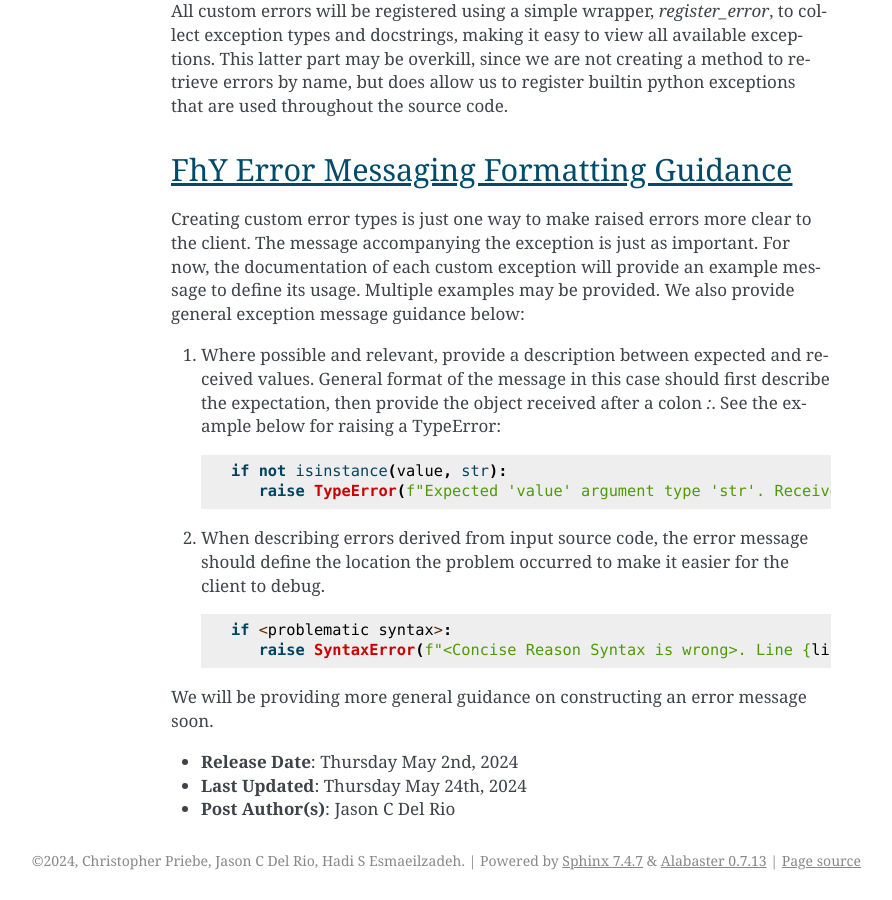
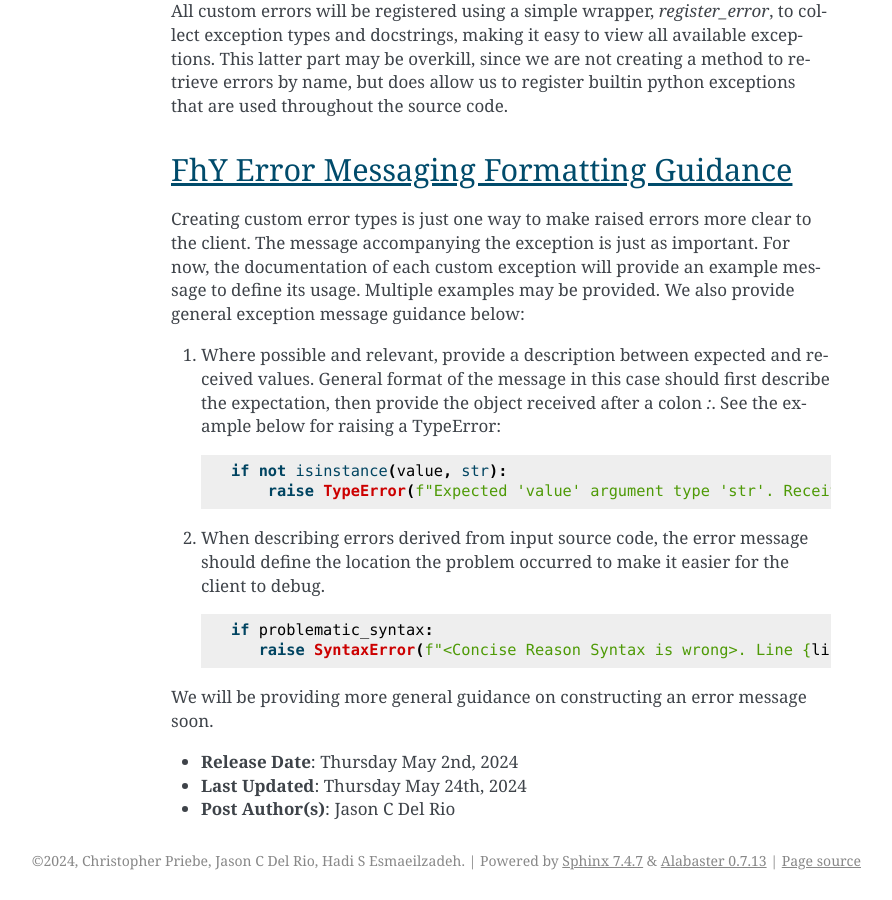
Before and after one commit to actlab-fhy/FhY, a Sphinx documentation site: the page built from docs/source/design_blog/post_2024-05-02.rst, in a window 1280 px wide and 900 px high, scrolled down 1905 px. Shown: the whole window, without its empty margins (249-1141 px from the left). Built offline with Sphinx 7.4.7, drawn with Linux system fonts in a browser that asks for light colours.

Commit message:
docs(design-blog): Additional formating corrections.

```diff
--- a/docs/source/design_blog/post_2024-05-02.rst
+++ b/docs/source/design_blog/post_2024-05-02.rst
@@ -1,15 +1,16 @@
-============================================
-Handling Custom FhY Exceptions: Error Policy
-============================================
+##############################################
+ Handling Custom FhY Exceptions: Error Policy
+##############################################
 
-.. contents:: :local:
+.. contents::
+   :local:
 
-Hi! Welcome to our sixth *FhY* design blog post.
-You may view our previous blog post :doc:`here <post_2024-04-25>`.
+Hi! Welcome to our sixth *FhY* design blog post. You may view our previous blog post
+:doc:`here <post_2024-04-25>`.
 
-
-*Preface*: Rationale for defining a Custom FhY Error Policy
-===========================================================
+*************************************************************
+ *Preface*: Rationale for defining a Custom FhY Error Policy
+*************************************************************
 
 Soon, we will have non-developers use our software. Standardizing error reporting is
 therefore important to facilitate easier debugging. Ultimately what we want is
@@ -22,9 +23,10 @@
 
 #. Define all custom exceptions in a single module.
 
-   #. This makes it really easy to observe what custom errors are available. If there
-      is any reasonable overlap in intended use, we can easily identify the issue and
+   #. This makes it really easy to observe what custom errors are available. If there is
+      any reasonable overlap in intended use, we can easily identify the issue and
       replace with an appropriate existing error.
+
    #. One minor downside of this approach is that we don't know exactly where each
       custom exception is being used (by looking at the error module alone). This may
       make it difficult to discern if errors are too specific in use.
@@ -33,23 +35,25 @@
 
    #. Custom errors are defined closer to where they are used throughout the FhY
       package. Inevitably, some custom errors need to be specific to submodules. This
-      may make it easier to review where such errors are being used, making it easier
-      to discern if an error is too limited in scope.
-   #. Creates a mapping to define all custom FhY exceptions. Furthermore, it also
-      allows us to register builtin Python exceptions (especially if not all are used).
+      may make it easier to review where such errors are being used, making it easier to
+      discern if an error is too limited in scope.
 
-What does TVM do?
-=================
+   #. Creates a mapping to define all custom FhY exceptions. Furthermore, it also allows
+      us to register builtin Python exceptions (especially if not all are used).
 
-For reference, TVM defines an
-`Exception Policy <https://tvm.apache.org/docs/contribute/error_handling.html>`_. By
-design, TVM uses a combination of both methods outlined above. All custom errors are
-defined within a single module,
-`error.py <https://github.com/apache/tvm/blob/v0.16.0/python/tvm/error.py>`_, and are
-registered using a wrapper. In part, the reason for also using a wrapper to register
-errors that are already defined within a single module, is because a majority of the
-the software is developed in C++. Since the python code is largely bindings, they
-register both custom and builtin python exceptions.
+*******************
+ What does TVM do?
+*******************
+
+For reference, TVM defines an `Exception Policy
+<https://tvm.apache.org/docs/contribute/error_handling.html>`_. By design, TVM uses a
+combination of both methods outlined above. All custom errors are defined within a
+single module, `error.py
+<https://github.com/apache/tvm/blob/v0.16.0/python/tvm/error.py>`_, and are registered
+using a wrapper. In part, the reason for also using a wrapper to register errors that
+are already defined within a single module, is because a majority of the the software is
+developed in C++. Since the python code is largely bindings, they register both custom
+and builtin python exceptions.
 
 When deciding what error to raise, they encourage developers to use current existing
 errors. Exceptions defined within the error module also provide example usage within the
@@ -66,24 +70,24 @@
    #. Update (or register) the new custom Exception type.
    #. Extrapolate the usage of the new exception to the existing code base.
 
-
-FhY Custom Error Policy: Decision made
-======================================
+****************************************
+ FhY Custom Error Policy: Decision made
+****************************************
 
 FhY will also employ this dual strategy. All custom errors will be centralized and
-defined within a single module (fhy/error.py). Docstrings of the errors must
-provide a succinct description of the intended use followed by an example message
-composition to maintain consistency between developers.
+defined within a single module (fhy/error.py). Docstrings of the errors must provide a
+succinct description of the intended use followed by an example message composition to
+maintain consistency between developers.
 
-All custom errors will be registered using a simple wrapper, `register_error`,
-to collect exception types and docstrings, making it easy to view all available
-exceptions. This latter part may be overkill, since we are not creating a method to
-retrieve errors by name, but does allow us to register builtin python exceptions that
-are used throughout the source code.
+All custom errors will be registered using a simple wrapper, `register_error`, to
+collect exception types and docstrings, making it easy to view all available exceptions.
+This latter part may be overkill, since we are not creating a method to retrieve errors
+by name, but does allow us to register builtin python exceptions that are used
+throughout the source code.
 
-
-FhY Error Messaging Formatting Guidance
-=======================================
+*****************************************
+ FhY Error Messaging Formatting Guidance
+*****************************************
 
 Creating custom error types is just one way to make raised errors more clear to the
 client. The message accompanying the exception is just as important. For now, the
@@ -96,24 +100,21 @@
    expectation, then provide the object received after a colon `:`. See the example
    below for raising a TypeError:
 
-   .. code-block:: python
+   .. code:: python
 
       if not isinstance(value, str):
-         raise TypeError(f"Expected 'value' argument type 'str'. Received: {type(value)}")
-
+          raise TypeError(f"Expected 'value' argument type 'str'. Received: {type(value)}")
 
 #. When describing errors derived from input source code, the error message should
    define the location the problem occurred to make it easier for the client to debug.
 
-   .. code-block:: python
+   .. code:: python
 
-      if <problematic syntax>:
+      if problematic_syntax:
          raise SyntaxError(f"<Concise Reason Syntax is wrong>. Line {line_no}:{column_no}")
-
 
 We will be providing more general guidance on constructing an error message soon.
 
-
-- **Release Date**: Thursday May 2nd, 2024
-- **Last Updated**: Thursday May 24th, 2024
-- **Post Author(s)**: Jason C Del Rio
+-  **Release Date**: Thursday May 2nd, 2024
+-  **Last Updated**: Thursday May 24th, 2024
+-  **Post Author(s)**: Jason C Del Rio
```
Also changed, not shown: docs/source/design_blog/index.rst (+5 -5 lines), docs/source/design_blog/post_2024-04-05.rst (+19 -20 lines), docs/source/design_blog/post_2024-04-10.rst (+33 -29 lines), docs/source/design_blog/post_2024-04-22.rst (+67 -54 lines), docs/source/design_blog/post_2024-04-25.rst (+41 -38 lines).
